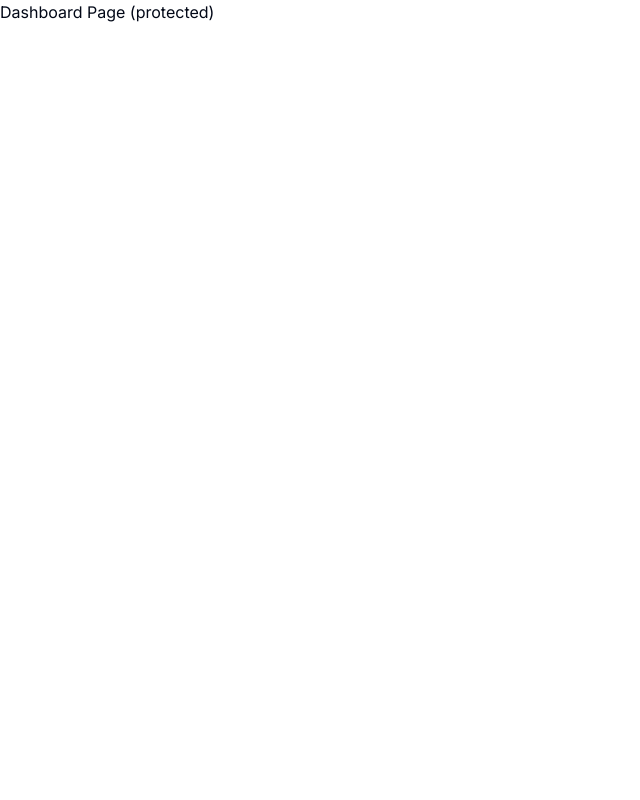
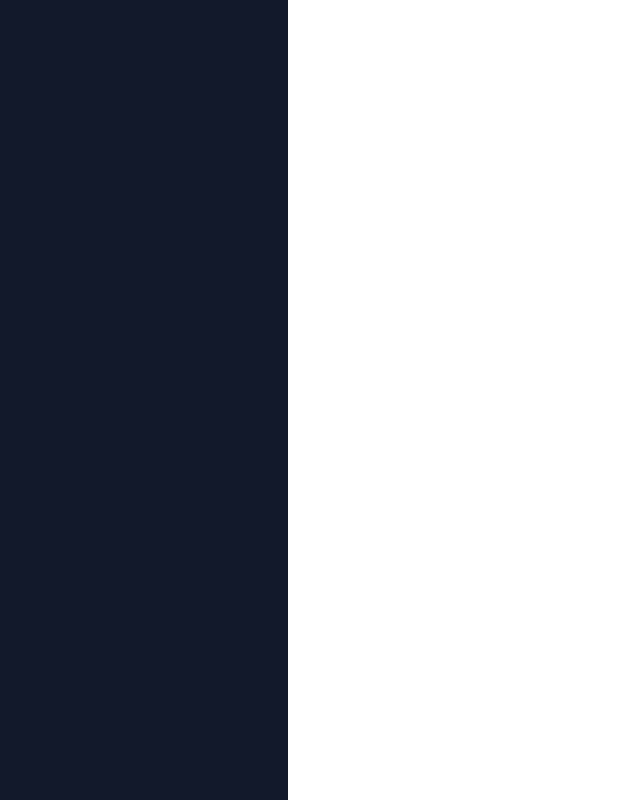
Before and after one commit to MainaJoseph/ai-dashboard, a Next.js app: page /dashboard in a window 1280 px wide. Shown: the whole page, without its empty margins (0-640 px from the left). Built offline with nearby package versions, Linux system fonts and the light colour scheme.

Commit message:
Added a siderbar component

```diff
--- a/app/(dashboard)/(routes)/dashboard/page.tsx
+++ b/app/(dashboard)/(routes)/dashboard/page.tsx
@@ -4,7 +4,7 @@
   return (
 <div>
  Dashboard Page (protected)
- <UserButton />
+ <UserButton afterSignOutUrl="/" />
 </div>
   );
 }
--- /dev/null
+++ b/app/(dashboard)/layout.tsx
@@ -0,0 +1,19 @@
+
+
+const DashboardLayout = async ({
+  children,
+}: {
+  children: React.ReactNode
+}) => {
+
+  return (
+    <div className="h-full relative">
+      <div className="hidden h-full md:flex md:w-72 md:flex-col md:fixed md:inset-y-0 z-[80] bg-gray-900">
+
+      </div>
+      Hello SideBar
+    </div>
+   );
+}
+
+export default DashboardLayout;
```
